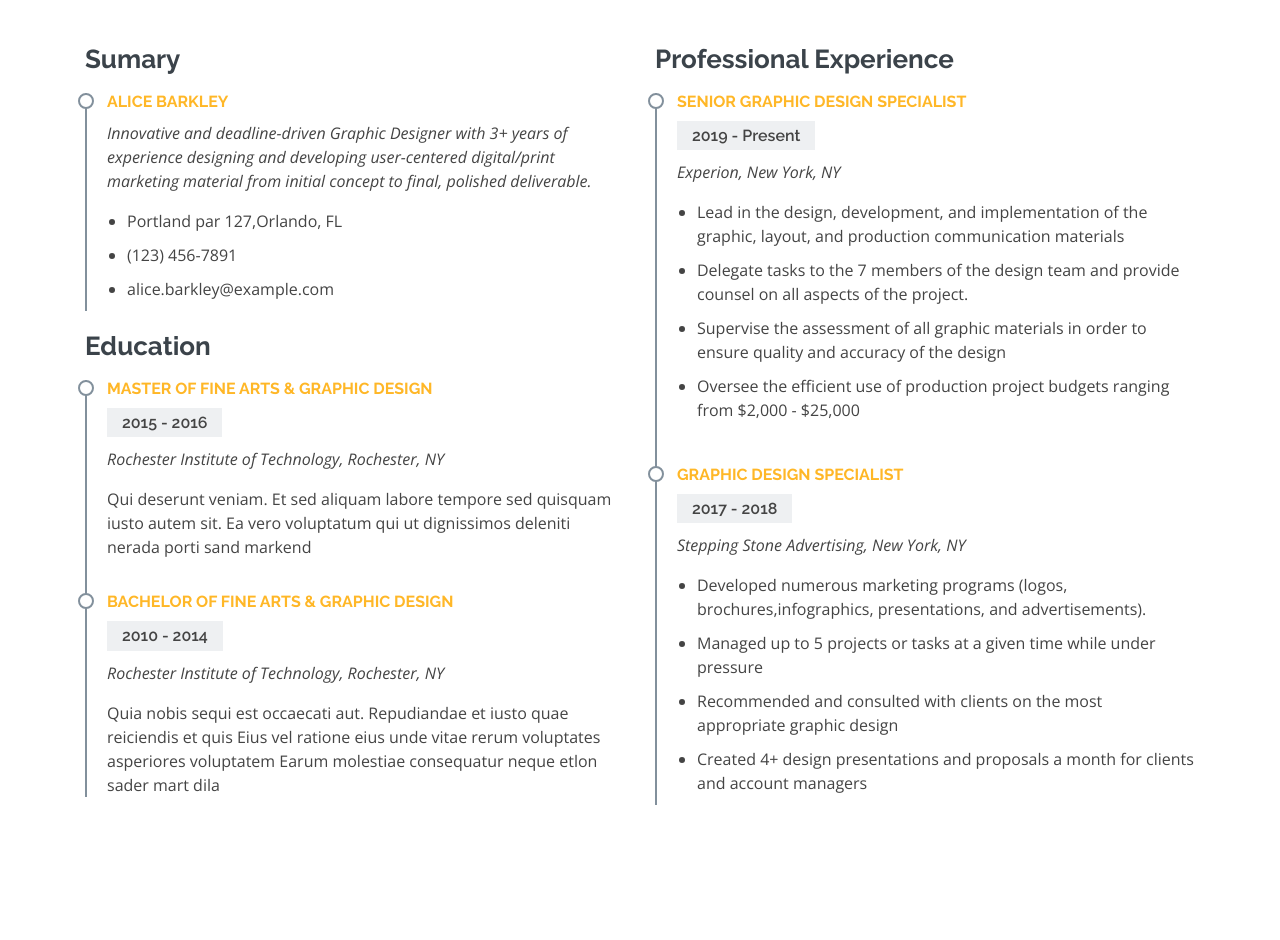
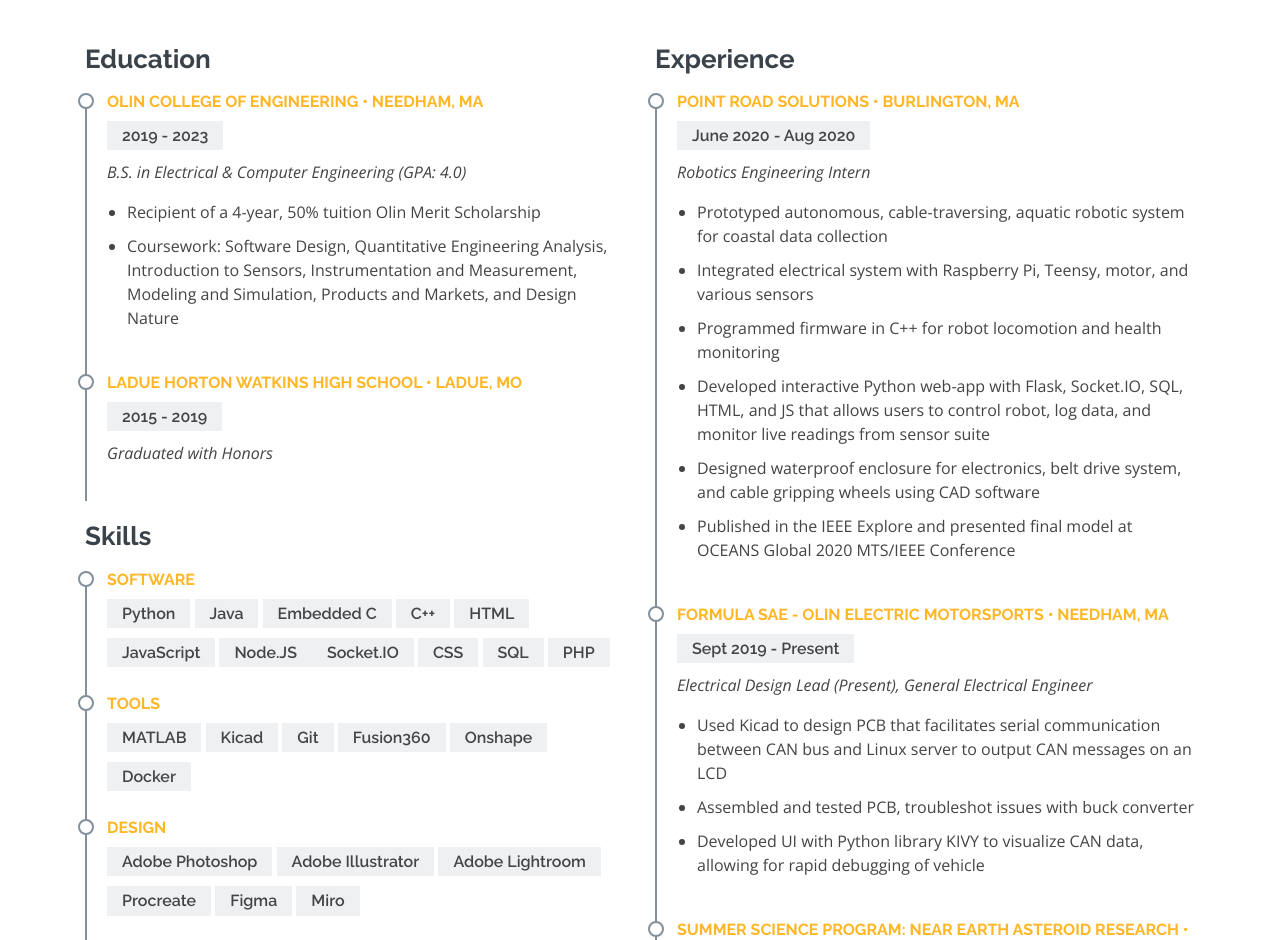
Before and after one commit to jackiezeng01/jackiezeng01.github.io, a plain HTML site: page index.html in a window 1280 px wide. Shown: the part 1860-2800 px from the top of the page. Drawn offline with nearby package versions, Linux system fonts and the light colour scheme.

Commit message:
added profile picture and resume section

```diff
--- a/assets/css/style.css
+++ b/assets/css/style.css
@@ -684,6 +684,21 @@ section {
   border: 2px solid #82909c;
 }
 
+.resume button[type="submit"] {
+  background: #ffb727;
+  border: 0;
+  padding: 10px 24px;
+  color: #fff;
+  transition: 0.4s;
+  border-radius: 5px;
+}
+
+.resume button[type="submit"]:hover {
+  background: #ffc85a;
+}
+
+
+
 /*--------------------------------------------------------------
 # My Services
 --------------------------------------------------------------*/
--- a/index.html
+++ b/index.html
@@ -56,8 +56,8 @@
   <!-- ======= Hero Section ======= -->
   <section id="hero">
     <div class="hero-container">
-      <h1>Laura Thomson</h1>
-      <h2>I'm a Professional Photographer In New York City</h2>
+      <h1>Jackie Zeng</h1>
+      <h2>I'm a Electrical Computer Engineering Student </h2>
       <a href="#about" class="btn-scroll scrollto" title="Scroll Down"><i class="bx bx-chevron-down"></i></a>
     </div>
   </section><!-- End Hero -->
@@ -71,7 +71,6 @@
         <div class="section-title">
           <span>About Me</span>
           <h2>About Me</h2>
-          <p>Sit sint consectetur velit quisquam cupiditate impedit suscipit alias</p>
         </div>
 
         <div class="row">
@@ -81,18 +80,18 @@
               <div class="row">
                 <div class="col-lg-6">
                   <ul>
-                    <li><i class="icofont-rounded-right"></i> <strong>Name:</strong> Laura Thomson</li>
-                    <li><i class="icofont-rounded-right"></i> <strong>Website:</strong> www.example.com</li>
-                    <li><i class="icofont-rounded-right"></i> <strong>Phone:</strong> +123 456 7890</li>
-                    <li><i class="icofont-rounded-right"></i> <strong>City:</strong> City : New York, USA</li>
+                    <li><i class="icofont-rounded-right"></i> <strong>Name:</strong> Jackie Zeng</li>
+                    <li><i class="icofont-rounded-right"></i> <strong>Age:</strong> 19</li>
+                    <li><i class="icofont-rounded-right"></i> <strong>Hometown:</strong> St. Louis, USA</li>
+                    <li><i class="icofont-rounded-right"></i> <strong>Education:</strong> Olin College of Engineering</li>
                   </ul>
                 </div>
                 <div class="col-lg-6">
                   <ul>
-                    <li><i class="icofont-rounded-right"></i> <strong>Age:</strong> 30</li>
-                    <li><i class="icofont-rounded-right"></i> <strong>Degree:</strong> Master</li>
-                    <li><i class="icofont-rounded-right"></i> <strong>Email:</strong> email@example.com</li>
-                    <li><i class="icofont-rounded-right"></i> <strong>Freelance:</strong> Available</li>
+                    <li><i class="icofont-rounded-right"></i> <strong>Email:</strong> jzeng@olin.edu</li>
+                    <li><i class="icofont-rounded-right"></i> <strong>Phone:</strong> 314-853-7155</li>
+                    <li><i class="icofont-rounded-right"></i> <strong>LinkedIn:</strong> https://www.linkedin.com/in/jackiezeng01/</li>
+                    <li><i class="icofont-rounded-right"></i> <strong>Github:</strong> https://github.com/jackiezeng01</li>
                   </ul>
                 </div>
               </div>
@@ -172,68 +171,94 @@
 
         <div class="row">
           <div class="col-lg-6">
-            <h3 class="resume-title">Sumary</h3>
-            <div class="resume-item pb-0">
-              <h4>Alice Barkley</h4>
-              <p><em>Innovative and deadline-driven Graphic Designer with 3+ years of experience designing and developing user-centered digital/print marketing material from initial concept to final, polished deliverable.</em></p>
-              <p>
+            <h3 class="resume-title">Education</h3>
+            <div class="resume-item">
+              <h4>Olin College of Engineering &bull; Needham, MA</h4>
+              <h5>2019 - 2023</h5>
+              <p><em>B.S. in Electrical &amp; Computer Engineering (GPA: 4.0)</em></p>
               <ul>
-                <li>Portland par 127,Orlando, FL</li>
-                <li>(123) 456-7891</li>
-                <li>alice.barkley@example.com</li>
+                <li>Recipient of a 4-year, 50% tuition Olin Merit Scholarship</li>
+                <li>Coursework: Software Design, Quantitative Engineering Analysis, Introduction to Sensors, Instrumentation and Measurement, Modeling and Simulation, Products and Markets, and Design Nature </li>
               </ul>
-              </p>
+            </div>
+            <div class="resume-item">
+              <h4>Ladue Horton Watkins High school &bull; Ladue, MO</h4>
+              <h5>2015 - 2019</h5>
+              <p><em>Graduated with Honors</em></p>
+            </div>
+            <h3 class="resume-title">Skills</h3>
+            <div class="resume-item">
+              <h4>Software</h4>
+                <h5>Python</h5> <h5>Java</h5> <h5>Embedded C</h5> <h5>C++</h5> <h5>HTML</h5> <h5>JavaScript</h5> <h5>Node.JS</h5><h5>Socket.IO</h5> <h5>CSS</h5> <h5>SQL</h5> <h5>PHP</h5>
+            </div>
+            <div class="resume-item">
+              <h4>Tools</h4>
+                <h5>MATLAB</h5> <h5>Kicad</h5> <h5>Git</h5> <h5>Fusion360</h5> <h5>Onshape</h5> <h5>Docker</h5>
+            </div>
+            <div class="resume-item">
+              <h4>Design</h4>
+                <h5>Adobe Photoshop</h5> <h5>Adobe Illustrator</h5> <h5>Adobe Lightroom</h5> <h5>Procreate</h5> <h5>Figma</h5> <h5>Miro</h5>
+            </div>
+            <div class="resume-item">
+              <h4>Languages</h4>
+                <h5>English</h5> <h5>Mandarin</h5> <h5>Spanish</h5>
             </div>
 
-            <h3 class="resume-title">Education</h3>
+
+
+
+          </div>
+          <div class="col-lg-6">
+            <h3 class="resume-title">Experience</h3>
             <div class="resume-item">
-              <h4>Master of Fine Arts &amp; Graphic Design</h4>
-              <h5>2015 - 2016</h5>
-              <p><em>Rochester Institute of Technology, Rochester, NY</em></p>
-              <p>Qui deserunt veniam. Et sed aliquam labore tempore sed quisquam iusto autem sit. Ea vero voluptatum qui ut dignissimos deleniti nerada porti sand markend</p>
+              <h4>Point Road Solutions &bull; Burlington, MA</h4>
+              <h5>June 2020 - Aug 2020</h5>
+              <p><em>Robotics Engineering Intern</em></p>
+              <ul>
+                <li>Prototyped autonomous, cable-traversing, aquatic robotic system for coastal data collection</li>
+                <li>Integrated electrical system with Raspberry Pi, Teensy, motor, and various sensors</li>
+                <li>Programmed firmware in C++ for robot locomotion and health monitoring</li>
+                <li>Developed interactive Python web-app with Flask, Socket.IO, SQL, HTML, and JS that allows users to control robot, log data, and monitor live readings from sensor suite</li>
+                <li>Designed waterproof enclosure for electronics, belt drive system, and cable gripping wheels using CAD software</li>
+                <li>Published in the IEEE Explore and presented final model at OCEANS Global 2020 MTS/IEEE Conference</li>
+              </ul>
             </div>
             <div class="resume-item">
-              <h4>Bachelor of Fine Arts &amp; Graphic Design</h4>
-              <h5>2010 - 2014</h5>
-              <p><em>Rochester Institute of Technology, Rochester, NY</em></p>
-              <p>Quia nobis sequi est occaecati aut. Repudiandae et iusto quae reiciendis et quis Eius vel ratione eius unde vitae rerum voluptates asperiores voluptatem Earum molestiae consequatur neque etlon sader mart dila</p>
-            </div>
-          </div>
-          <div class="col-lg-6">
-            <h3 class="resume-title">Professional Experience</h3>
-            <div class="resume-item">
-              <h4>Senior graphic design specialist</h4>
-              <h5>2019 - Present</h5>
-              <p><em>Experion, New York, NY </em></p>
-              <p>
+              <h4>Formula sae - olin electric motorsports &bull; Needham, MA</h4>
+              <h5>Sept 2019 - Present</h5>
+              <p><em>Electrical Design Lead (Present), General Electrical Engineer</em></p>
               <ul>
-                <li>Lead in the design, development, and implementation of the graphic, layout, and production communication materials</li>
-                <li>Delegate tasks to the 7 members of the design team and provide counsel on all aspects of the project. </li>
-                <li>Supervise the assessment of all graphic materials in order to ensure quality and accuracy of the design</li>
-                <li>Oversee the efficient use of production project budgets ranging from $2,000 - $25,000</li>
+                <li>Used Kicad to design PCB that facilitates serial communication between CAN bus and Linux server to output CAN messages on an LCD</li>
+                <li>Assembled and tested PCB, troubleshot issues with buck converter</li>
+                <li>Developed UI with Python library KIVY to visualize CAN data, allowing for rapid debugging of vehicle</li>
               </ul>
-              </p>
             </div>
             <div class="resume-item">
-              <h4>Graphic design specialist</h4>
-              <h5>2017 - 2018</h5>
-              <p><em>Stepping Stone Advertising, New York, NY</em></p>
-              <p>
+              <h4>Summer Science Program: Near Earth Asteroid Research &bull; Boulder, CO</h4>
+              <h5>June 2018 - Aug 2018</h5>
+              <p><em>Astrophysics Student Researcher</em></p>
               <ul>
-                <li>Developed numerous marketing programs (logos, brochures,infographics, presentations, and advertisements).</li>
-                <li>Managed up to 5 projects or tasks at a given time while under pressure</li>
-                <li>Recommended and consulted with clients on the most appropriate graphic design</li>
-                <li>Created 4+ design presentations and proposals a month for clients and account managers</li>
+                <li>Collected field data and developed Python software to analyze and predict the trajectory of asteroid 2001 BY60</li>
+                <li>Published findings in the IAU Minor Planet Center database</li>
               </ul>
-              </p>
             </div>
           </div>
         </div>
+        <div class="text-center">
+            <a href="../files/Jacqueline_Zeng_Resume.pdf" download="Jacqueline Zeng Resume">
+                <button type="button">Download Resume</button>
+            </a>
+        </div>
+        <div class="text-center">
+                <button type="button">Download Resume</button>
+        </div>
+
 
       </div>
     </section><!-- End My Resume Section -->
 
     <!-- ======= My Services Section ======= -->
+<!--
     <section id="services" class="services">
       <div class="container">
 
@@ -279,9 +304,11 @@
         </div>
 
       </div>
-    </section><!-- End My Services Section -->
+    </section> End My Services Section
+-->
 
     <!-- ======= Testimonials Section ======= -->
+<!--
     <section id="testimonials" class="testimonials">
       <div class="container">
 
@@ -345,7 +372,8 @@
         </div>
 
       </div>
-    </section><!-- End Testimonials Section -->
+    </section> End Testimonials Section
+-->
 
     <!-- ======= My Portfolio Section ======= -->
     <section id="portfolio" class="portfolio">
@@ -462,6 +490,7 @@
     </section><!-- End My Portfolio Section -->
 
     <!-- ======= Pricing Section ======= -->
+<!--
     <section id="pricing" class="pricing">
       <div class="container">
 
@@ -545,7 +574,8 @@
         </div>
 
       </div>
-    </section><!-- End Pricing Section -->
+    </section> End Pricing Section
+-->
 
     <!-- ======= Contact Me Section ======= -->
     <section id="contact" class="contact">
```
Also changed, not shown: assets/img/IMG_1622_Original.JPG (added), assets/img/IMG_5424.jpg (added), assets/img/flowers.JPG (added), assets/img/hero-bg.jpg, assets/img/hero-bg3.jpg (added), assets/img/me2.jpg (added), assets/img/portfolio/LCD_PCB.PNG (added), 2 other files.
